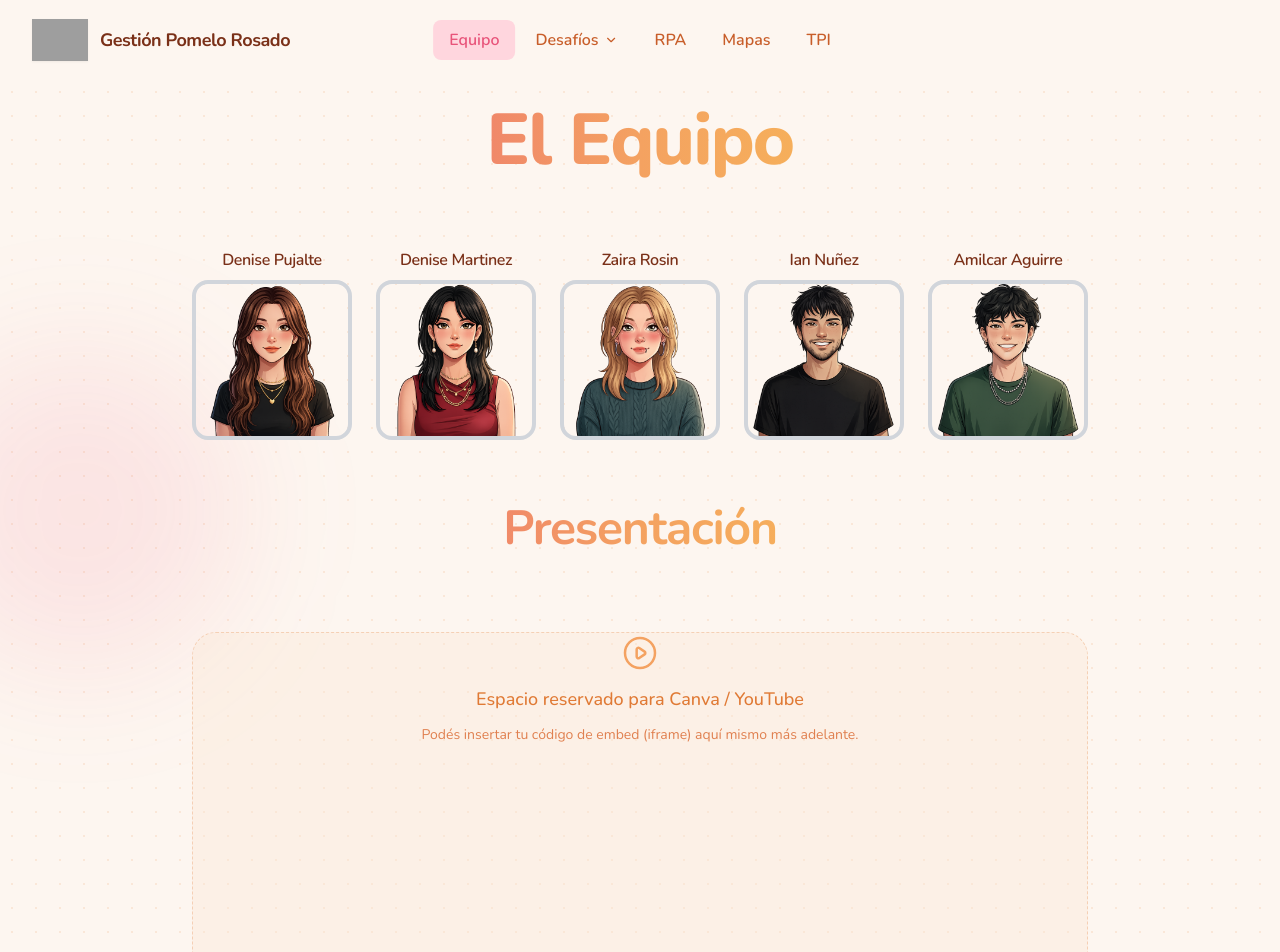
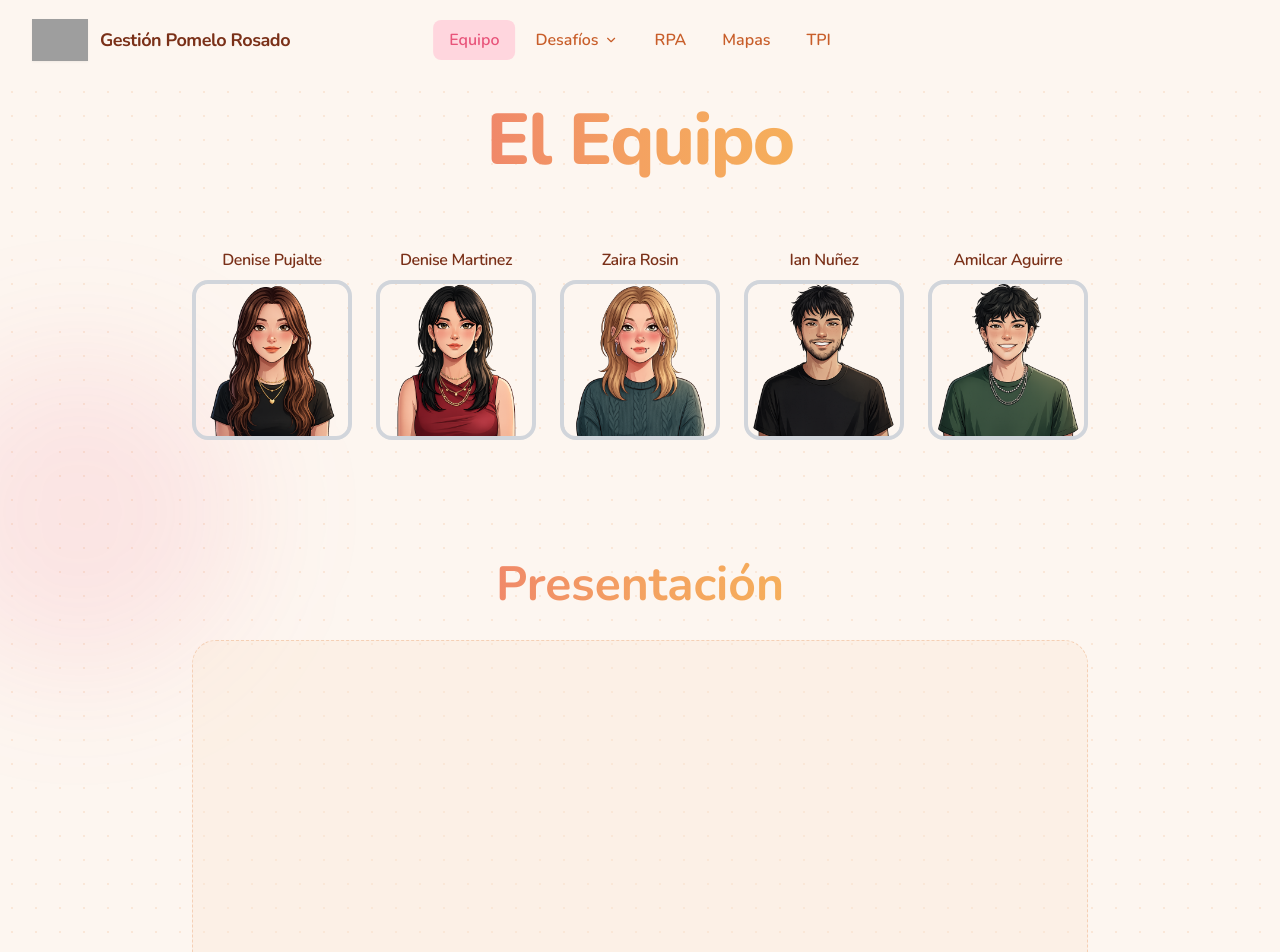
Before and after one commit to IanNunez21/PortfolioGG2026, a React (Vite) app: page /equipo in a window 1280 px wide. Shown: the top 952 px of the page. Built offline with nearby package versions, Linux system fonts and the light colour scheme; grey boxes are pictures that could not be loaded.

Commit message:
Cambio video

```diff
--- a/src/pages/Equipo.jsx
+++ b/src/pages/Equipo.jsx
@@ -43,8 +43,8 @@ export default function Equipo() {
               </div>
 
               {/* DESCRIPCIÓN ABAJO (HOVER) */}
-              <div className="max-h-0 overflow-hidden group-hover:max-h-20 transition-all duration-300">
-                <p className="mt-2 text-sm text-gray-600">
+              <div className="h-8 mt-2">
+                <p className="text-sm text-gray-600 opacity-0 group-hover:opacity-100 transition-opacity duration-300">
                   {persona.desc}
                 </p>
               </div>
@@ -55,18 +55,26 @@ export default function Equipo() {
 
         </div>
 
-        <h2 className="text-3xl sm:text-4xl md:text-5xl font-bold mt-16 mb-6 text-gradient">
+        <a
+          href="#presentacion-video"
+          className="block text-3xl sm:text-4xl md:text-5xl font-bold mt-20 mb-6 text-gradient hover:opacity-80 transition-opacity duration-200"
+        >
           Presentación
-        </h2>
+        </a>
 
         {/* Espacio reservado para el video */}
-        <div className="mt-16 sm:mt-20 w-full aspect-video rounded-3xl border border-dashed border-primary-300 bg-primary-200/40 flex flex-col gap-3 items-center hover:bg-primary-200/60 transition-colors">
+        <div
+          id="presentacion-video"
+          className="mt-8 sm:mt-8 w-full aspect-video rounded-3xl border border-dashed border-primary-300 bg-primary-200/40 flex flex-col gap-3 items-center hover:bg-primary-200/60 transition-colors"
+        >
+          {/*
           <svg className="w-10 h-10 text-warm" fill="none" viewBox="0 0 24 24" stroke="currentColor">
             <path strokeLinecap="round" strokeLinejoin="round" strokeWidth={1.5} d="M14.752 11.168l-3.197-2.132A1 1 0 0010 9.87v4.263a1 1 0 001.555.832l3.197-2.132a1 1 0 000-1.664z" />
             <path strokeLinecap="round" strokeLinejoin="round" strokeWidth={1.5} d="M21 12a9 9 0 11-18 0 9 9 0 0118 0z" />
           </svg>
           <p className="text-warm-dark font-medium text-lg">Espacio reservado para Canva / YouTube</p>
           <p className="text-primary-500 text-sm">Podés insertar tu código de embed (iframe) aquí mismo más adelante.</p>
+          */}
         </div>
       </motion.div>
     </section>
```
